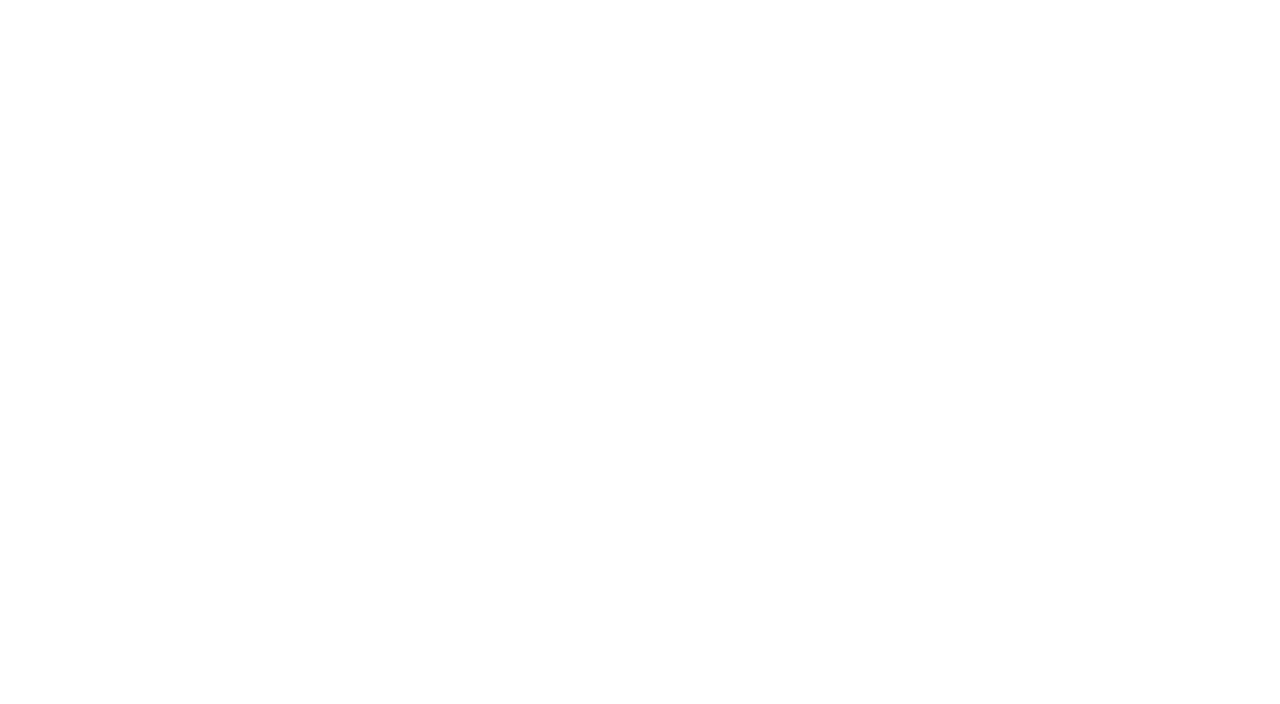
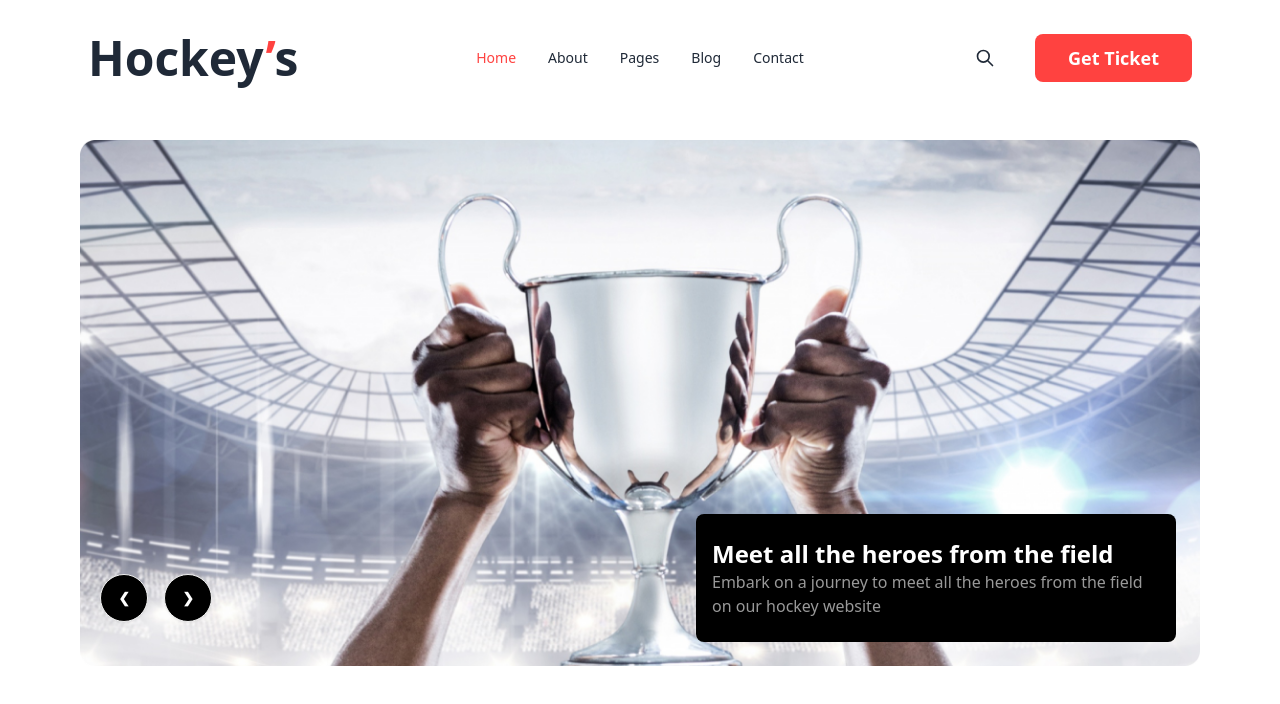
Before and after one commit to masum362/B9A3-Hockeys, a plain HTML site: page index.html in a window 1280 px wide. Drawn offline with nearby package versions, Linux system fonts and the light colour scheme.

Commit message:
hero section added

```diff
--- a/index.html
+++ b/index.html
@@ -20,16 +20,99 @@
             theme: {
                 extend: {
                     colors: {
-                "theme":"#FF4240"
+                        "theme": "#FF4240"
                     }
                 }
             }
         }
     </script>
+    <style>
+        p{
+            font-weight: 500 !important;
+        }
+    </style>
 
 </head>
 
-<body>
+<body class="max-w-screen-2xl m-auto px-2 md:px-20 flex flex-col gap-20">
+
+    <header class="flex flex-col gap-12">
+        <div class="navbar bg-base-100 mt-6 items-center">
+            <div class="navbar-start  justify-start p-0 gap-2 pl-0">
+                <div class="dropdown lg:hidden  ">
+                    <div tabindex="0" role="button" class="  p-0">
+                        <svg xmlns="http://www.w3.org/2000/svg" class="h-5 w-5" fill="none" viewBox="0 0 24 24"
+                            stroke="currentColor">
+                            <path stroke-linecap="round" stroke-linejoin="round" stroke-width="2"
+                                d="M4 6h16M4 12h16M4 18h7" />
+                        </svg>
+                    </div>
+                    <ul tabindex="0"
+                        class="menu menu-sm dropdown-content mt-3 z-[1] p-2 shadow bg-base-100 rounded-box w-52">
+                        <li><a class="text-theme">Home</a></li>
+                        <li><a>About</a></li>
+                        <li><a>Pages</a></li>
+                        <li><a>Blog</a></li>
+                        <li><a>Contact</a></li>
+                    </ul>
+                </div>
+                <a class="text-3xl lg:text-5xl font-bold cursor-pointer ">Hockey<span class="text-theme">’</span>s</a>
+            </div>
+            <div class="navbar-center hidden lg:flex">
+
+                <ul class="menu menu-horizontal px-1">
+                    <li><a class="text-theme">Home</a></li>
+                    <li><a>About</a></li>
+                    <li><a>Pages</a></li>
+                    <li><a>Blog</a></li>
+                    <li><a>Contact</a></li>
+                </ul>
+            </div>
+            <div class="navbar-end gap-3">
+                <button class=" btn-circle hidden lg:block">
+                    <svg xmlns="http://www.w3.org/2000/svg" class="h-5 w-5" fill="none" viewBox="0 0 24 24"
+                        stroke="currentColor">
+                        <path stroke-linecap="round" stroke-linejoin="round" stroke-width="2"
+                            d="M21 21l-6-6m2-5a7 7 0 11-14 0 7 7 0 0114 0z" />
+                    </svg>
+                </button>
+                <button class="btn btn-ghost bg-theme text-white px-8 text-lg">
+                    Get Ticket
+                </button>
+            </div>
+        </div>
+        <div class="relative flex flex-col gap-4">
+            <div class="carousel w-full">
+                <div id="slide1" class="carousel-item relative w-full">
+                    <img src="./Images/1.png" class="w-full" />
+                    <div class="absolute flex gap-4 transform -translate-y-1/2 left-1 bottom-1 lg:left-5 lg:bottom-5 ">
+                        <a href="#slide3" class="btn bg-black text-white hover:bg-gray-900 hover:text-white btn-circle">❮</a>
+                        <a href="#slide2" class="btn bg-black text-white hover:bg-gray-900 hover:text-white btn-circle">❯</a>
+                    </div>
+                </div>
+                <div id="slide2" class="carousel-item relative w-full eve">
+                    <img src="./Images/1.png" class="w-full" />
+                    <div class="absolute flex gap-4 transform -translate-y-1/2 left-1 bottom-1 lg:left-5 lg:bottom-5 ">
+                        <a href="#slide1" class="btn bg-black text-white hover:bg-gray-900 hover:text-white btn-circle">❮</a>
+                        <a href="#slide3" class="btn bg-black text-white hover:bg-gray-900 hover:text-white btn-circle">❯</a>
+                    </div>
+                </div>
+                <div id="slide3" class="carousel-item relative w-full">
+                    <img src="./Images/1.png" class="w-full" />
+                    <div class="absolute flex gap-4 transform -translate-y-1/2 left-1 bottom-1 lg:left-5 lg:bottom-5 ">
+                        <a href="#slide2" class="btn bg-black text-white hover:bg-gray-900 hover:text-white btn-circle">❮</a>
+                        <a href="#slide1" class="btn bg-black text-white hover:bg-gray-900 hover:text-white btn-circle">❯</a>
+                    </div>
+                </div>
+
+            </div>
+
+            <div class="max-w-[30rem] bg-black text-white rounded-lg px-4 py-6 lg:absolute bottom-6 right-6">
+                <h1 class="text-2xl font-semibold ">Meet all the heroes from the field</h1>
+                <p class="text-[#ffffff99]">Embark on a journey to meet all the heroes from the field on our hockey website</p>
+            </div>
+        </div>
+    </header>
 
 </body>
 
```
Also changed, not shown: tailwind.config.js (added, +8 -0 lines). Lines whose indentation alone changed are shown as unchanged.
